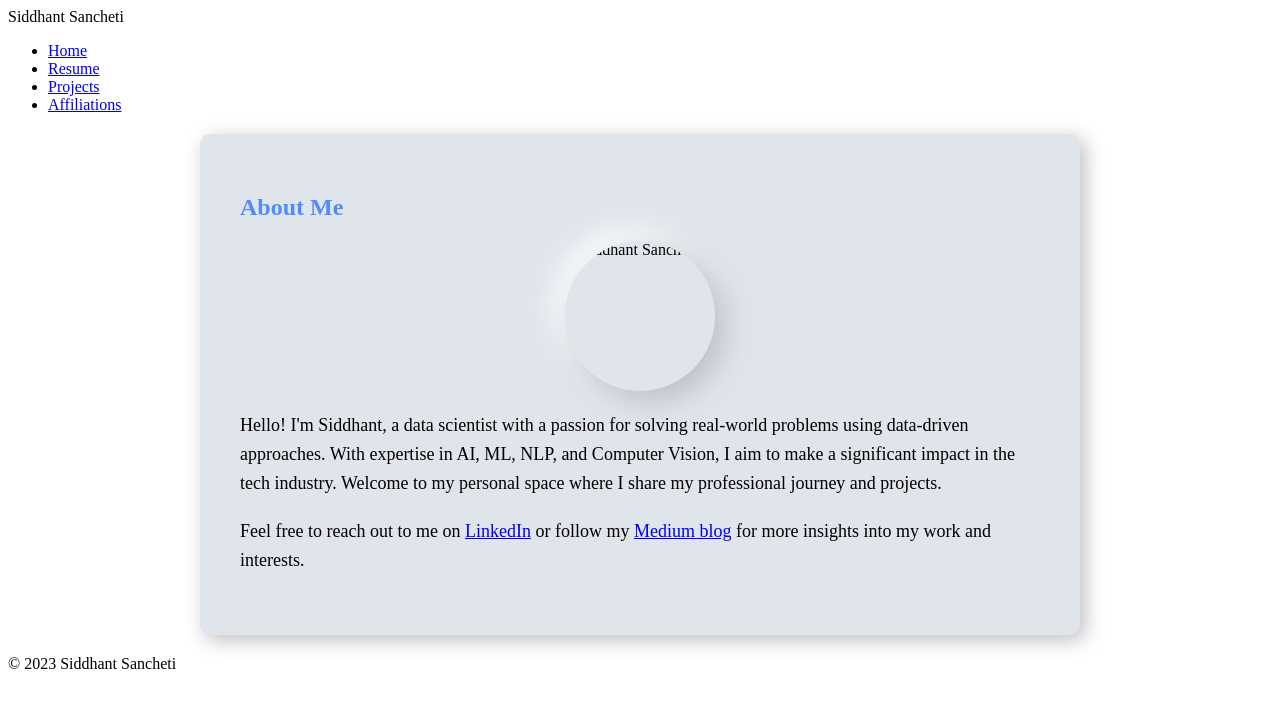
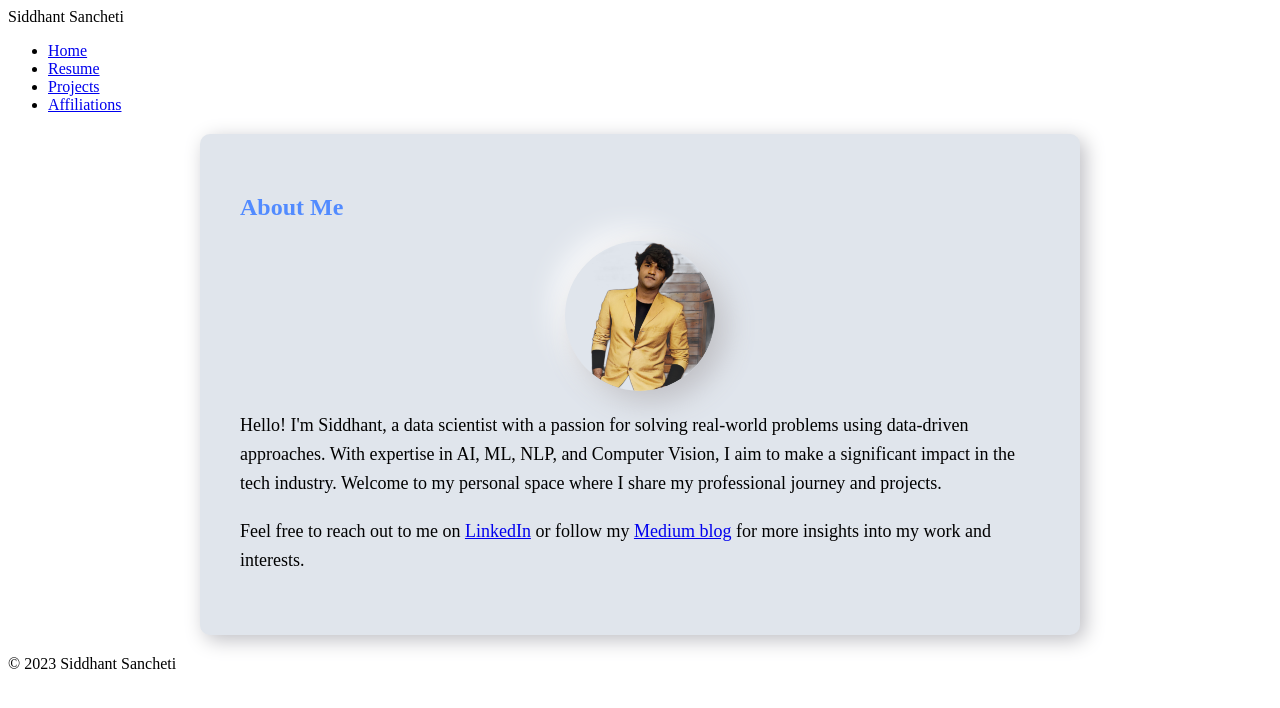
Before and after one commit to sidsanc/sidsanc.github.io, a plain HTML site: page about.html in a window 1280 px wide. Drawn offline with Linux system fonts and the light colour scheme.

Commit message:
Update about.html

```diff
--- a/about.html
+++ b/about.html
@@ -21,7 +21,7 @@
     <main>
         <section id="about-me">
             <h1>About Me</h1>
-            <img src="profile.jpg" alt="Siddhant Sancheti" class="profile-img">
+            <img src="https://github.com/sidsanc/sidsanc.github.io/blob/main/images/README/SiddhantSanchetiPhoto.png" alt="Siddhant Sancheti" class="profile-img">
             <p>Hello! I'm Siddhant, a data scientist with a passion for solving real-world problems using data-driven approaches. With expertise in AI, ML, NLP, and Computer Vision, I aim to make a significant impact in the tech industry. Welcome to my personal space where I share my professional journey and projects.</p>
             <p>Feel free to reach out to me on <a href="https://www.linkedin.com/in/siddhant-sancheti">LinkedIn</a> or follow my <a href="https://medium.com/@sidsanc4998">Medium blog</a> for more insights into my work and interests.</p>
             <!-- Additional information about your background, skills, and personal interests can be added here -->
```
